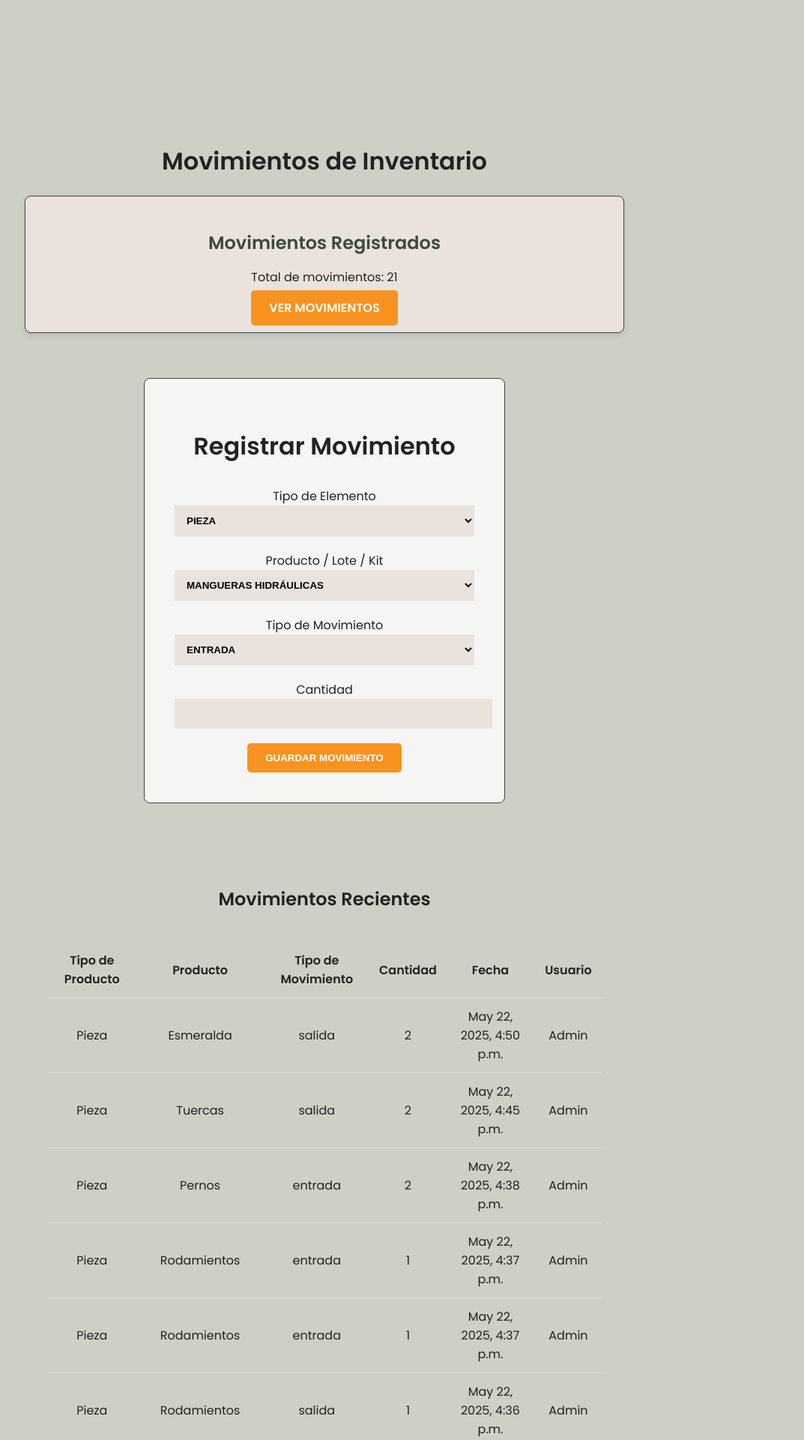
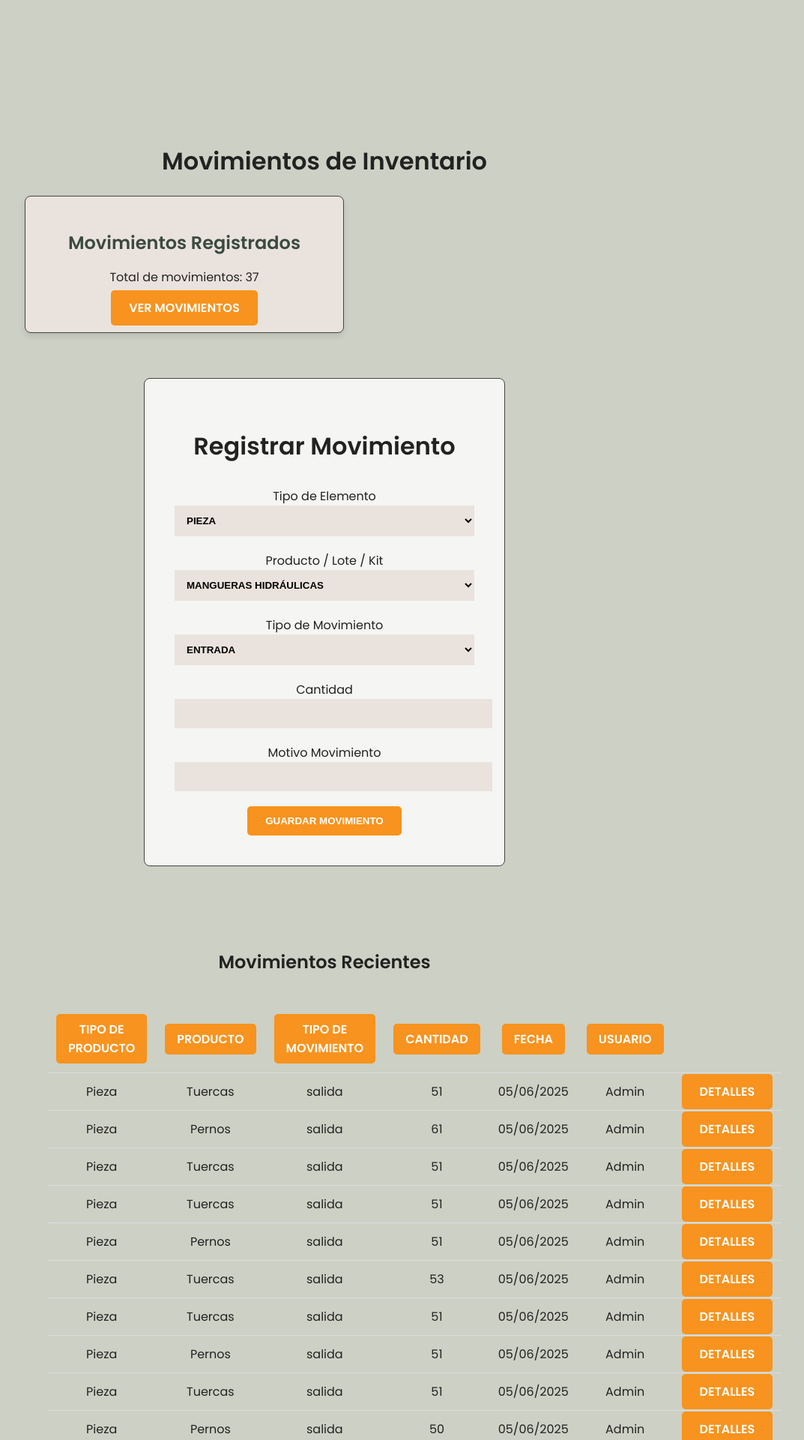
Before and after one commit to ConiJReyes/Inventario_MZA, a Django app: page /movimientos/ in a window 1280 px wide. Shown: the part 65-1985 px from the top of the page at 75% size, without its empty margins (207-1280 px from the left). Run offline with Django 5.2, Linux system fonts and the light colour scheme; a user stored in the database is signed in; data comes from the database, SQL or seed files in the repository.

Commit message:
me quiero morir

```diff
--- a/inventario_app/admin.py
+++ b/inventario_app/admin.py
@@ -1,7 +1,8 @@
 from django.contrib import admin
-from .models import Producto, Kit, KitComponente, Lote
+from .models import Producto, Kit, KitComponente, Lote, Movimiento
 
 admin.site.register(Producto)
 admin.site.register(Kit)
 admin.site.register(Lote)
 admin.site.register(KitComponente)
+admin.site.register(Movimiento)
--- a/inventario_app/templates/inventario_app/editar_inventario.html
+++ b/inventario_app/templates/inventario_app/editar_inventario.html
@@ -67,12 +67,12 @@
 
   <form method="POST" enctype="multipart/form-data">
     {% csrf_token %}
+    <label>Nombre:</label>
     <input type="text" name="nombre" value="{{ producto.nombre }}" required>
+    <label>Descripcion:</label>
     <textarea name="descripcion" required>{{ producto.descripcion }}</textarea>
+    <label>Stock:</label>
     <input type="number" name="stock" value="{{ producto.stock }}" required>
-
-    <!-- Filtro floatformat para eliminar decimales en el precio -->
-    <input type="number" step="0.01" name="precio" value="{{ producto.precio|floatformat:0 }}" required>
 
     <label>Fecha de Vencimiento:</label>
     <!-- Campo de fecha de vencimiento -->
--- a/inventario_app/templates/inventario_app/movimientos.html
+++ b/inventario_app/templates/inventario_app/movimientos.html
@@ -12,12 +12,30 @@
       color: #222;
     }
 
-    nav {
-      display: flex;
-      justify-content: flex-end;
-      padding: 20px;
-      gap: 40px;
+    .ordenar-btn {
+      display: inline-block;
+      padding: 8px 16px;
+      background-color: #f7931e;
+      color: white;
       font-weight: bold;
+      text-transform: uppercase;
+      text-decoration: none;
+      border-radius: 5px;
+      transition: background-color 0.3s ease, transform 0.3s ease;
+    }
+
+    .ordenar-btn:hover {
+      background-color: #d76f0a;
+      transform: scale(1.05);
+    }
+
+    .ordenar-btn:active {
+      background-color: #b56900;
+    }
+
+    .ordenar-btn:focus {
+      outline: none;
+      box-shadow: 0 0 5px rgba(255, 153, 0, 0.7);
     }
 
     .form-container {
@@ -112,31 +130,9 @@
       color: #3b4a3f;
     }
 
-    .dashboard-cards {
-      display: flex;
-      justify-content: space-between; /* Espacio entre las tarjetas */
-      gap: 20px; /* Espacio entre las tarjetas */
-      flex-wrap: wrap; /* Permite que las tarjetas se ajusten si la pantalla es pequeña */
-    }
-
-    .dashboard-card {
-      flex: 1 1 calc(50% - 20px); /* Las tarjetas ocupan el 50% del espacio disponible, con margen */
-      padding: 20px;
-      background-color: #eae3dd;
-      border: 1px solid #444;
-      border-radius: 8px;
-      text-align: center;
-      box-shadow: 0 4px 8px rgba(0, 0, 0, 0.1);
-      transition: transform 0.3s ease;
-    }
-
-    .dashboard-card:hover {
-      transform: translateY(-10px);
-    }
-
     @media screen and (max-width: 768px) {
       .dashboard-card {
-        flex: 1 1 100%; /* En pantallas más pequeñas, las tarjetas ocuparán el 100% del ancho */
+        flex: 1 1 100%;
       }
     }
 
@@ -155,21 +151,19 @@
       z-index: 9999;
       display: none;
     }
-
     .toast-stock.show {
       display: block;
-      animation: fadein 0.6s, fadeout 0.6s 5s; /* Desaparece después de 5 segundos */
+      animation: fadein 0.6s, fadeout 0.6s 5s;
     }
-
     @keyframes fadein {
       from {opacity: 0; top: 0;}
       to {opacity: 1; top: 20px;}
     }
-
     @keyframes fadeout {
       from {opacity: 1; top: 20px;}
       to {opacity: 0; top: 0;}
     }
+
     .toast-agotado {
       position: fixed;
       top: 20px;
@@ -185,20 +179,9 @@
       z-index: 9999;
       display: none;
     }
-
     .toast-agotado.show {
       display: block;
       animation: fadein 0.6s, fadeout 0.6s 5s;
-    }
-
-    @keyframes fadein {
-      from {opacity: 0; top: 0;}
-      to {opacity: 1; top: 20px;}
-    }
-
-    @keyframes fadeout {
-      from {opacity: 1; top: 20px;}
-      to {opacity: 0; top: 0;}
     }
   </style>
 </head>
@@ -206,10 +189,29 @@
 
 {% include "inventario_app/navbar.html" %}
 
+{# --- Toast de Alerta de salida >50 --- #}
+{% if toast_alerta %}
+  <div class="toast-stock show">
+    ⚠️ <strong>{{ toast_alerta }}</strong>
+  </div>
+{% endif %}
+
+{# --- Toast de Stock Bajo (<5) --- #}
+{% if productos_stock_bajo %}
+  <div class="toast-stock show" style="background-color: #fff3cd; color: #856404; top: 80px;">
+    ⚠️ <strong>Stock bajo</strong>: Hay productos con menos de 5 unidades.
+    <ul>
+      {% for p in productos_stock_bajo %}
+        <li>{{ p.nombre }} (Stock: {{ p.stock }})</li>
+      {% endfor %}
+    </ul>
+  </div>
+{% endif %}
+
 <div class="container">
   <h1>Movimientos de Inventario</h1>
 
-  <!-- Tarjetas para registrar movimiento y ver movimientos -->
+  <!-- Tarjetas -->
   <div class="dashboard-cards">
     <div class="dashboard-card">
       <h3>Movimientos Registrados</h3>
@@ -218,7 +220,7 @@
     </div>
   </div>
 
-  <!-- Formulario para registrar un nuevo movimiento -->
+  <!-- Formulario -->
   <div id="formulario" class="form-container">
     <h2>Registrar Movimiento</h2>
     <form method="POST">
@@ -253,28 +255,49 @@
       <label for="cantidad">Cantidad</label>
       <input type="number" name="cantidad" id="cantidad" required>
 
+      <label for="motivo_movimiento">Motivo Movimiento</label>
+      <input type="text" name="motivo_movimiento" id="motivo_movimiento" required>
+
       <button type="submit" class="button">Guardar Movimiento</button>
     </form>
   </div>
 
-  <!-- Tabla de movimientos registrados -->
+  <!-- Tabla de Movimientos -->
   <div id="tabla" class="container">
     <h2>Movimientos Recientes</h2>
     <table>
       <thead>
         <tr>
-          <th>Tipo de Producto</th> <!-- Nueva columna para mostrar el tipo de producto -->
-          <th>Producto</th>
-          <th>Tipo de Movimiento</th>
-          <th>Cantidad</th>
-          <th>Fecha</th>
-          <th>Usuario</th> <!-- Nueva columna para mostrar el usuario -->
+          <th>
+            <a href="?orden_columna=tipo_elemento&orden_direccion={% if orden_columna == 'tipo_elemento' and orden_direccion == 'asc' %}desc{% else %}asc{% endif %}"
+               class="ordenar-btn">Tipo de Producto</a>
+          </th>
+          <th>
+            <a href="?orden_columna=producto&orden_direccion={% if orden_columna == 'producto' and orden_direccion == 'asc' %}desc{% else %}asc{% endif %}"
+               class="ordenar-btn">Producto</a>
+          </th>
+          <th>
+            <a href="?orden_columna=tipo_movimiento&orden_direccion={% if orden_columna == 'tipo_movimiento' and orden_direccion == 'asc' %}desc{% else %}asc{% endif %}"
+               class="ordenar-btn">Tipo de Movimiento</a>
+          </th>
+          <th>
+            <a href="?orden_columna=cantidad&orden_direccion={% if orden_columna == 'cantidad' and orden_direccion == 'asc' %}desc{% else %}asc{% endif %}"
+               class="ordenar-btn">Cantidad</a>
+          </th>
+          <th>
+            <a href="?orden_columna=fecha&orden_direccion={% if orden_columna == 'fecha' and orden_direccion == 'asc' %}desc{% else %}asc{% endif %}"
+               class="ordenar-btn">Fecha</a>
+          </th>
+          <th>
+            <a href="?orden_columna=usuario&orden_direccion={% if orden_columna == 'usuario' and orden_direccion == 'asc' %}desc{% else %}asc{% endif %}"
+               class="ordenar-btn">Usuario</a>
+          </th>
+          <th></th>
         </tr>
       </thead>
       <tbody>
         {% for movimiento in movimientos %}
         <tr>
-          <!-- Mostrar el tipo de producto (pieza, kit o lote) -->
           <td>
             {% if movimiento.tipo_elemento == 'pieza' %}
               Pieza
@@ -285,25 +308,28 @@
             {% endif %}
           </td>
 
-          <!-- Mostrar el nombre según el tipo de producto -->
           <td>
             {% if movimiento.tipo_elemento == 'pieza' %}
               {{ movimiento.producto.nombre }}
             {% elif movimiento.tipo_elemento == 'kit' %}
-              {{ movimiento.producto.nombre }} <!-- Aquí producto es un kit -->
+              {{ movimiento.producto.nombre }}
             {% elif movimiento.tipo_elemento == 'lote' %}
-              {{ movimiento.lote.numero_lote }} <!-- Aquí mostramos el número de lote -->
+              {{ movimiento.lote.numero_lote }}
             {% endif %}
           </td>
 
           <td>{{ movimiento.tipo_movimiento }}</td>
           <td>{{ movimiento.cantidad }}</td>
-          <td>{{ movimiento.fecha }}</td>
-          <td>{{ movimiento.usuario.get_full_name }}</td> <!-- Mostrar el nombre del usuario -->
+          <td>{{ movimiento.fecha|date:"d/m/Y" }}</td>
+          <td>{{ movimiento.usuario.get_full_name }}</td>
+
+          <td>
+            <a href="{% url 'detalles_movimiento' movimiento.id %}" class="button">Detalles</a>
+          </td>
         </tr>
         {% empty %}
         <tr>
-          <td colspan="6" style="text-align:center; padding: 20px; color: #666;">
+          <td colspan="7" style="text-align:center; padding: 20px; color: #666;">
             No hay movimientos registrados.
           </td>
         </tr>
@@ -311,19 +337,17 @@
       </tbody>
     </table>
   </div>
+
 </div>
 
 <script>
-  // Mostrar las opciones correspondientes según el tipo de elemento seleccionado
   document.getElementById('tipo_elemento').addEventListener('change', function() {
     const tipoElemento = this.value;
 
-    // Ocultar todas las opciones
     document.querySelectorAll('.pieza-option').forEach(option => option.style.display = 'none');
     document.querySelectorAll('.kit-option').forEach(option => option.style.display = 'none');
     document.querySelectorAll('.lote-option').forEach(option => option.style.display = 'none');
 
-    // Mostrar las opciones correspondientes
     if (tipoElemento === 'pieza') {
       document.querySelectorAll('.pieza-option').forEach(option => option.style.display = 'block');
     } else if (tipoElemento === 'kit') {
@@ -333,7 +357,6 @@
     }
   });
 
-  // Trigger the change event on load to display the correct options
   document.getElementById('tipo_elemento').dispatchEvent(new Event('change'));
 </script>
 
--- a/inventario_app/templates/inventario_app/reportes.html
+++ b/inventario_app/templates/inventario_app/reportes.html
@@ -70,7 +70,7 @@
     {% include "inventario_app/navbar.html" %}
 
     <div class="container">
-        <h1>Movimientos de Inventario</h1>
+        <h1>Generar Reportes</h1>
 
         <!-- Mostrar los movimientos recientes en una tabla -->
         <h2>Movimientos Recientes</h2>
--- a/inventario_app/urls.py
+++ b/inventario_app/urls.py
@@ -18,6 +18,7 @@ urlpatterns = [
     path('proveedores/', views.proveedores_view, name='proveedores'),
     path('proveedores/editar/<int:pk>/', views.editar_proveedor, name='editar_proveedor'),
     path('proveedores/eliminar/<int:pk>/', views.eliminar_proveedor, name='eliminar_proveedor'),
-    path('', views.crear_kit, name='crear_kit'),
+    path('/', views.crear_kit, name='crear_kit'),
     path('productos-inventario/registrar-lote/', views.registrar_lote, name='registrar_lote'),
+    path('movimiento/detalles/<int:id_movimiento>/', views.detalles_movimiento, name='detalles_movimiento'),
 ]
--- a/inventario_app/views.py
+++ b/inventario_app/views.py
@@ -12,7 +12,7 @@ from django.contrib.auth.models import User, Group
 from django.views.decorators.http import require_POST
 from .models import Movimiento, Producto, Kit, KitComponente, Lote
 from .models import Proveedor
-
+from django.contrib import messages
 
 
 def home(request):
@@ -98,7 +98,6 @@ def editar_producto_separado(request, pk):
         producto.nombre = request.POST['nombre']
         producto.descripcion = request.POST['descripcion']
         producto.stock = request.POST['stock']
-        producto.precio = request.POST['precio']
 
         # Procesar la fecha de vencimiento, asegurándose de que el formato sea correcto
         if 'fecha_vencimiento' in request.POST:
@@ -193,59 +192,73 @@ def eliminar_usuario( pk):
 #MOVIMIENTOS
 @login_required
 def movimientos(request):
-    producto_agotado = None  # Variable para alerta
+    producto_agotado = None
+    productos_stock_bajo = Producto.objects.filter(stock__lt=5, estado=True)
+    toast_alerta = None
 
     if request.method == 'POST':
         tipo_elemento = request.POST.get('tipo_elemento')
         producto_id = request.POST.get('producto')
         tipo_movimiento = request.POST.get('tipo_movimiento')
         cantidad = int(request.POST.get('cantidad'))
+        motivo_movimiento = request.POST.get('motivo_movimiento')
 
-        # Si el movimiento es de tipo 'kit'
+        print(f"Cantidad recibida: {cantidad}")
+
+        # --- 1) Movimientos de Kit ---
         if tipo_elemento == 'kit':
             kit = get_object_or_404(Kit, id=producto_id)
             if tipo_movimiento == 'entrada':
-                kit.stock += cantidad  # Incrementar stock del kit
+                kit.stock += cantidad
+                kit.save()
             elif tipo_movimiento == 'salida':
-                # Descontar las piezas asociadas al kit
+                # Descontar piezas del kit
                 for componente in kit.kitcomponentes.all():
-                    producto = componente.producto
-                    cantidad_a_descontar = componente.cantidad * cantidad  # Descontamos según la cantidad de kits
-                    if producto.stock >= cantidad_a_descontar:
-                        producto.stock -= cantidad_a_descontar
-                        producto.save()
+                    prod = componente.producto
+                    descontar = componente.cantidad * cantidad
+                    if prod.stock >= descontar:
+                        prod.stock -= descontar
+                        prod.save()
                     else:
-                        messages.error(request, f"No hay suficiente stock de la pieza {producto.nombre}.")
+                        messages.error(request, f"No hay suficiente stock de la pieza {prod.nombre}.")
                         return redirect('movimientos')
-                kit.estado = False  # Marcar el kit como inactivo
+                kit.estado = False
                 kit.save()
 
-        # Si el movimiento es de tipo 'pieza'
+        # --- 2) Movimientos de Pieza ---
         elif tipo_elemento == 'pieza':
             producto = get_object_or_404(Producto, id=producto_id)
             if tipo_movimiento == 'entrada':
-                producto.stock += cantidad  # Incrementar stock de la pieza
+                producto.stock += cantidad
+                producto.save()
             elif tipo_movimiento == 'salida':
                 if producto.stock >= cantidad:
                     producto.stock -= cantidad
                     if producto.stock == 0:
                         producto.estado = False
-                        producto_agotado = producto.nombre  # ← Activar alerta por stock 0
+                        producto_agotado = producto.nombre
+
+                    # Si se saca más de 50 unidades, creamos el toast aquí
+                    if cantidad > 50:
+                        print('SACARON MÁS DE 50 PIEZAS')
+                        toast_alerta = f"¡Alerta! Se ha realizado una salida de más de 50 unidades de {producto.nombre}."
                 else:
+                    # No alcanza stock, renderizamos de inmediato
                     return render(request, 'inventario_app/movimientos.html', {
                         'error': 'No hay suficiente stock para la salida',
                         'productos': Producto.objects.filter(estado=True),
                         'movimientos': Movimiento.objects.all().order_by('-fecha'),
                         'movimientos_count': Movimiento.objects.count(),
-                        'productos_stock_bajo': Producto.objects.filter(stock__lt=6, estado=True)
+                        'productos_stock_bajo': productos_stock_bajo
                     })
-            producto.save()
+                producto.save()
 
-        # Si el movimiento es de tipo 'lote'
+        # --- 3) Movimientos de Lote ---
         elif tipo_elemento == 'lote':
             lote = get_object_or_404(Lote, id=producto_id)
             if tipo_movimiento == 'entrada':
-                lote.cantidad += cantidad  # Incrementar cantidad del lote
+                lote.cantidad += cantidad
+                lote.save()
             elif tipo_movimiento == 'salida':
                 if lote.cantidad >= cantidad:
                     lote.cantidad -= cantidad
@@ -254,43 +267,53 @@ def movimientos(request):
                     messages.error(request, f"No hay suficiente cantidad en el lote {lote.numero_lote}.")
                     return redirect('movimientos')
 
-        # Registrar el movimiento
+        # --- 4) Crear el registro de Movimiento ---
         Movimiento.objects.create(
-            producto=Producto.objects.get(id=producto_id) if tipo_elemento != 'kit' else None,
+            producto=Producto.objects.get(id=producto_id) if tipo_elemento == 'pieza' else None,
             lote=Lote.objects.get(id=producto_id) if tipo_elemento == 'lote' else None,
             tipo_elemento=tipo_elemento,
             tipo_movimiento=tipo_movimiento,
             cantidad=cantidad,
+            motivo_movimiento=motivo_movimiento,
             usuario=request.user
         )
 
-        # Redirección con alerta (usando sesión o GET podría ser más fino, pero lo mantengo simple aquí)
+        # --- 5) Si producto se agotó, renderizamos con esa alerta ---
         if producto_agotado:
             return render(request, 'inventario_app/movimientos.html', {
                 'movimientos': Movimiento.objects.all().order_by('-fecha'),
                 'movimientos_count': Movimiento.objects.count(),
                 'productos': Producto.objects.filter(estado=True),
-                'productos_stock_bajo': Producto.objects.filter(stock__lt=6, estado=True),
-                'producto_agotado': producto_agotado
+                'productos_stock_bajo': productos_stock_bajo,
+                'producto_agotado': producto_agotado,
+                'toast_alerta': None  # No es necesario toast de >50 aquí
             })
 
+        # --- 6) Si creamos un toast_alerta (cantidad > 50), renderizamos aquí mismo ---
+        if toast_alerta:
+            return render(request, 'inventario_app/movimientos.html', {
+                'movimientos': Movimiento.objects.all().order_by('-fecha'),
+                'movimientos_count': Movimiento.objects.count(),
+                'productos': Producto.objects.filter(estado=True),
+                'productos_stock_bajo': productos_stock_bajo,
+                'toast_alerta': toast_alerta
+            })
+
+        # --- 7) Si no hubo nada especial, hacemos redirect para limpiar el POST ---
         return redirect('movimientos')
 
-    # Si es una solicitud GET, solo mostrar el formulario
+    # GET inicial o después del redirect
     productos = Producto.objects.filter(estado=True)
-    kits = Kit.objects.all()
-    lotes = Lote.objects.all()
     movimientos = Movimiento.objects.all().order_by('-fecha')
-    productos_stock_bajo = productos.filter(stock__lt=6)
 
     return render(request, 'inventario_app/movimientos.html', {
         'movimientos': movimientos,
         'movimientos_count': movimientos.count(),
         'productos': productos,
         'productos_stock_bajo': productos_stock_bajo,
-        'kits': kits,
-        'lotes': lotes
+        'toast_alerta': None
     })
+
 #REPORTES
 
 
@@ -363,7 +386,6 @@ def registrar_producto(request):
         nombre = request.POST.get('nombre')
         descripcion = request.POST.get('descripcion')
         stock = request.POST.get('stock')
-        precio = request.POST.get('precio')
         imagen = request.FILES.get('imagen')
 
         # Crear el nuevo producto
@@ -371,7 +393,6 @@ def registrar_producto(request):
             nombre=nombre,
             descripcion=descripcion,
             stock=stock,
-            precio=precio,
             imagen=imagen
         )
 
@@ -434,17 +455,20 @@ def crear_kit(request):
         pieza_ids = request.POST.getlist('pieza_ids[]')
         cantidades = request.POST.getlist('cantidades[]')
 
+        # Validaciones
         if not nombre:
             messages.error(request, "El nombre del kit es obligatorio.")
-            return redirect('inventario_app/registrar_producto.html')  # Cambia por la URL o nombre correcto del formulario
+            return redirect('inventario_app/registrar_producto.html')
 
         if not pieza_ids or not cantidades or len(pieza_ids) != len(cantidades):
             messages.error(request, "Debe seleccionar piezas y cantidades válidas.")
             return redirect('inventario_app/registrar_producto.html')
 
         try:
-            kit = Kit.objects.create(nombre=nombre, descripcion=descripcion)
+            # Crear el kit
+            kit, created = Kit.objects.get_or_create(nombre=nombre, descripcion=descripcion)
 
+            # Crear los componentes del kit (relación con las piezas)
             for pieza_id, cantidad in zip(pieza_ids, cantidades):
                 pieza = Producto.objects.get(id=pieza_id)
                 cantidad = int(cantidad)
@@ -452,9 +476,22 @@ def crear_kit(request):
                     continue
                 KitComponente.objects.create(kit=kit, producto=pieza, cantidad=cantidad)
 
-            kit.actualizar_stock()  # Actualiza stock basado en piezas
-            messages.success(request, f"Kit '{kit.nombre}' creado exitosamente.")
-            return redirect('dashboard/')  # Cambia al lugar donde quieres redirigir
+            # Calcular el stock del kit basado en las piezas
+            cantidades_posibles = []
+            for componente in kit.kitcomponentes.all():
+                # Calculamos cuántos kits podemos hacer con el stock de cada pieza
+                cantidad_posible = componente.producto.stock // componente.cantidad
+                cantidades_posibles.append(cantidad_posible)
+
+            # El stock del kit es el mínimo de los valores posibles según las piezas
+            kit.stock = min(cantidades_posibles) if cantidades_posibles else 0
+            kit.save()
+
+            # Actualizar el stock basado en las piezas
+            kit.actualizar_stock()
+
+            messages.success(request, f"Se ha creado el kit '{kit.nombre}' con un stock de {kit.stock} kits.")
+            return redirect('dashboard/')
 
         except Producto.DoesNotExist:
             messages.error(request, "Alguna de las piezas seleccionadas no existe.")
@@ -503,3 +540,13 @@ def registrar_lote(request):
     else:
         productos = Producto.objects.all()  # Obtener todos los productos
         return render(request, 'inventario_app/registrar_producto.html', {'piezas': productos})
+
+
+
+
+def detalles_movimiento(request, id_movimiento):
+    # Obtener el movimiento específico
+    movimiento = get_object_or_404(Movimiento, id=id_movimiento)
+
+    # Pasar el movimiento a la plantilla
+    return render(request, 'inventario_app/detalles_movimiento.html', {'movimiento': movimiento})
```
Also changed, not shown: inventario_app/models.py (+20 -18 lines), inventario_app/templates/inventario_app/detalles_movimiento.html (added, +117 -0 lines), inventario_app/templates/inventario_app/productos_inventario.html (+7 -4 lines), inventario_app/templates/inventario_app/registrar_producto.html (+16 -6 lines), db.sqlite3, inventario_app/migrations/0011_movimiento_motivo_movimiento.py (added), inventario_app/migrations/0012_remove_producto_precio.py (added).
